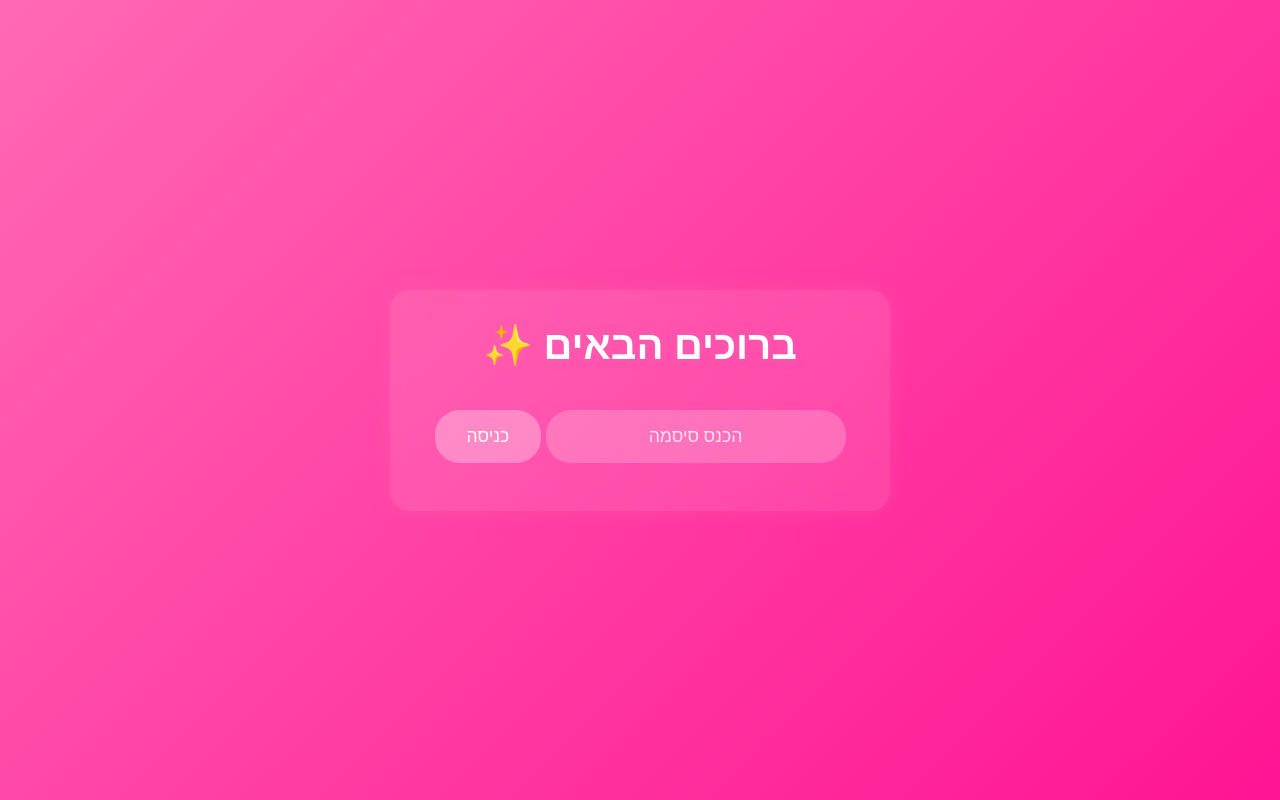
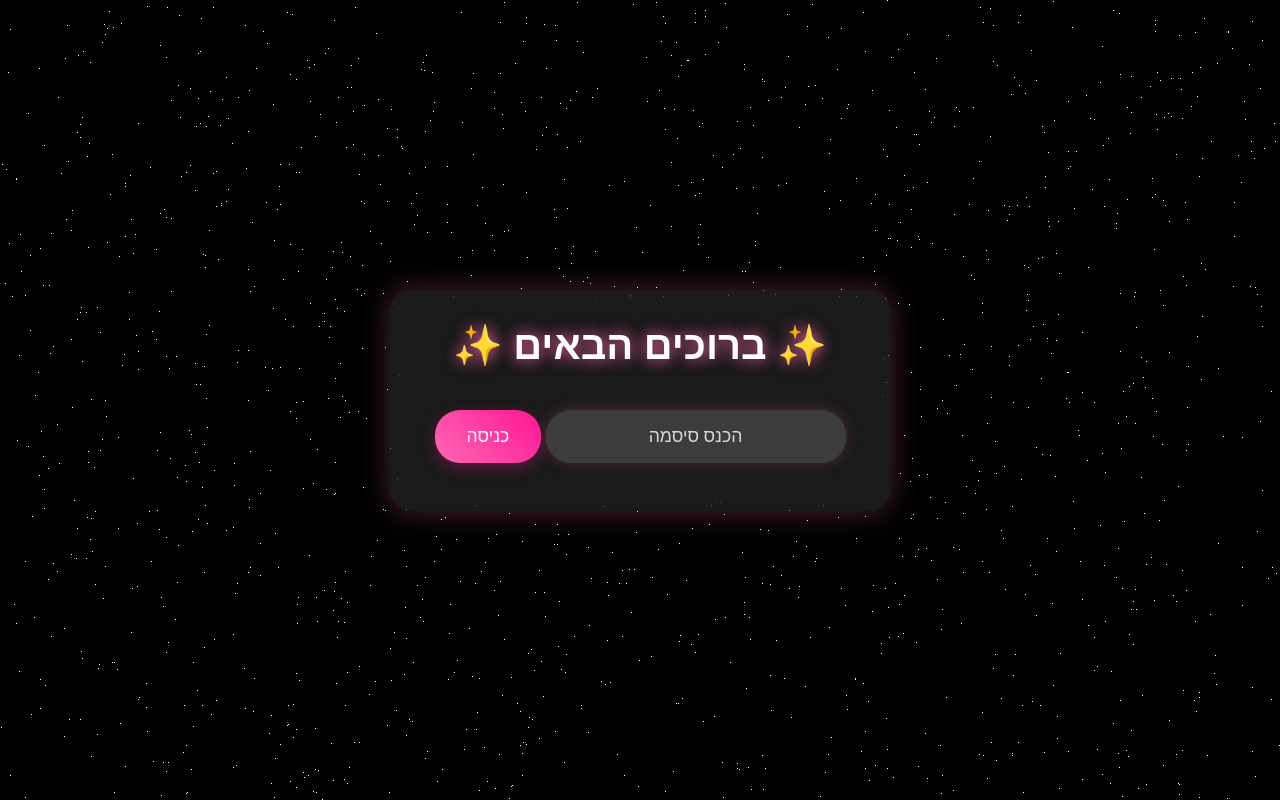
Before and after one commit to adielw8/valentine-landing, a plain HTML site: page index.html in a window 1280 px wide. Drawn offline with nearby package versions, Linux system fonts and the light colour scheme; animation ran at ten frames a second.

Commit message:
Update index.html

```diff
--- a/index.html
+++ b/index.html
@@ -4,6 +4,7 @@
     <meta charset="UTF-8">
     <meta name="viewport" content="width=device-width, initial-scale=1.0">
     <title>הודעה מיוחדת</title>
+    <script src="https://cdnjs.cloudflare.com/ajax/libs/three.js/r128/three.min.js"></script>
     <style>
         @import url('https://fonts.googleapis.com/css2?family=Varela+Round&display=swap');
 
@@ -17,15 +18,31 @@
         body {
             margin: 0;
             min-height: 100vh;
-            background: linear-gradient(135deg, #ff69b4, #ff1493);
+            background: #000;
             color: white;
+            overflow: hidden;
+        }
+
+        #background {
+            position: fixed;
+            top: 0;
+            left: 0;
+            width: 100%;
+            height: 100%;
+            z-index: 1;
+        }
+
+        .container {
+            position: relative;
+            z-index: 2;
+            height: 100vh;
             display: flex;
             justify-content: center;
             align-items: center;
-            overflow: hidden;
+            padding: 20px;
         }
 
-        .container {
+        .content-box {
             background: rgba(255, 255, 255, 0.1);
             backdrop-filter: blur(10px);
             border-radius: 20px;
@@ -33,14 +50,32 @@
             width: 90%;
             max-width: 500px;
             text-align: center;
-            box-shadow: 0 0 20px rgba(255, 105, 180, 0.3);
+            box-shadow: 0 0 30px rgba(255, 105, 180, 0.3);
+            transition: transform 0.3s ease;
+            transform-style: preserve-3d;
+            perspective: 1000px;
+        }
+
+        .content-box:hover {
+            transform: translateZ(20px);
         }
 
         h1 {
             font-size: 2.5rem;
             margin-bottom: 1.5rem;
             color: #fff;
-            text-shadow: 0 0 10px rgba(255, 105, 180, 0.5);
+            text-shadow: 0 0 15px rgba(255, 105, 180, 0.7);
+            animation: glow 2s ease-in-out infinite alternate;
+        }
+
+        @keyframes glow {
+            from {
+                text-shadow: 0 0 10px rgba(255, 105, 180, 0.7);
+            }
+            to {
+                text-shadow: 0 0 20px rgba(255, 105, 180, 0.9),
+                             0 0 30px rgba(255, 105, 180, 0.7);
+            }
         }
 
         input {
@@ -50,10 +85,19 @@
             margin: 1rem 0;
             border: none;
             border-radius: 25px;
-            background: rgba(255, 255, 255, 0.2);
+            background: rgba(255, 255, 255, 0.15);
             color: white;
             font-size: 1.1rem;
             text-align: center;
+            transition: all 0.3s;
+            box-shadow: 0 0 15px rgba(255, 105, 180, 0.2);
+        }
+
+        input:focus {
+            outline: none;
+            background: rgba(255, 255, 255, 0.2);
+            box-shadow: 0 0 20px rgba(255, 105, 180, 0.4);
+            transform: scale(1.02);
         }
 
         input::placeholder {
@@ -64,33 +108,63 @@
             padding: 1rem 2rem;
             border: none;
             border-radius: 25px;
-            background: rgba(255, 255, 255, 0.3);
+            background: linear-gradient(45deg, #ff69b4, #ff1493);
             color: white;
             font-size: 1.1rem;
             cursor: pointer;
             transition: all 0.3s;
+            box-shadow: 0 5px 15px rgba(255, 20, 147, 0.3);
         }
 
         button:hover {
-            background: rgba(255, 255, 255, 0.4);
             transform: translateY(-3px);
+            box-shadow: 0 8px 25px rgba(255, 20, 147, 0.5);
+        }
+
+        button:active {
+            transform: translateY(-1px);
         }
 
         .hidden {
             display: none;
+            opacity: 0;
+            transition: opacity 0.5s;
+        }
+
+        .visible {
+            display: block;
+            opacity: 1;
+            animation: fadeIn 1s forwards;
+        }
+
+        @keyframes fadeIn {
+            from { opacity: 0; transform: translateY(20px); }
+            to { opacity: 1; transform: translateY(0); }
         }
 
         .blessing {
             font-size: 1.3rem;
             line-height: 1.8;
             margin-top: 2rem;
+            text-shadow: 0 0 10px rgba(255, 105, 180, 0.3);
         }
 
         .signature {
             margin-top: 2rem;
             font-size: 1.5rem;
             color: white;
-            text-shadow: 0 0 10px rgba(255, 105, 180, 0.5);
+            text-shadow: 0 0 15px rgba(255, 105, 180, 0.7);
+            animation: signatureGlow 2s ease-in-out infinite alternate;
+        }
+
+        @keyframes signatureGlow {
+            from {
+                text-shadow: 0 0 10px rgba(255, 105, 180, 0.7);
+            }
+            to {
+                text-shadow: 0 0 20px rgba(255, 105, 180, 0.9),
+                             0 0 30px #ff1493;
+            }
         }
 
         .emoji {
@@ -98,20 +172,26 @@
             z-index: 1000;
             pointer-events: none;
             animation: fall linear forwards;
+            filter: drop-shadow(0 0 10px rgba(255, 105, 180, 0.5));
         }
 
         @keyframes fall {
+            from {
+                transform: translateY(-20px) rotate(0deg);
+            }
             to {
-                transform: translateY(100vh);
+                transform: translateY(100vh) rotate(360deg);
             }
         }
     </style>
 </head>
 <body>
+    <canvas id="background"></canvas>
     <div class="container">
+        <div class="content-box">
             <div id="passwordSection">
-            <h1>ברוכים הבאים ✨</h1>
-            <input type="password" id="passwordInput" placeholder="הכנס סיסמה" />
+                <h1>✨ ברוכים הבאים ✨</h1>
+                <input type="password" id="passwordInput" placeholder="הכנס סיסמה" autocomplete="off" />
                 <button onclick="tryPassword()">כניסה</button>
             </div>
 
@@ -135,8 +215,48 @@
                 </div>
             </div>
         </div>
+    </div>
 
     <script>
+        // Three.js Background
+        const scene = new THREE.Scene();
+        const camera = new THREE.PerspectiveCamera(75, window.innerWidth / window.innerHeight, 0.1, 1000);
+        const renderer = new THREE.WebGLRenderer({ canvas: document.getElementById('background'), alpha: true });
+        renderer.setSize(window.innerWidth, window.innerHeight);
+
+        // Create stars
+        const starGeometry = new THREE.BufferGeometry();
+        const starMaterial = new THREE.PointsMaterial({ color: 0xffffff, size: 0.1 });
+        const starsVertices = [];
+        for(let i = 0; i < 10000; i++) {
+            starsVertices.push(
+                (Math.random() - 0.5) * 2000,
+                (Math.random() - 0.5) * 2000,
+                -Math.random() * 2000
+            );
+        }
+        starGeometry.setAttribute('position', new THREE.Float32BufferAttribute(starsVertices, 3));
+        const stars = new THREE.Points(starGeometry, starMaterial);
+        scene.add(stars);
+
+        camera.position.z = 5;
+
+        function animate() {
+            requestAnimationFrame(animate);
+            stars.rotation.y += 0.0002;
+            stars.rotation.x += 0.0001;
+            renderer.render(scene, camera);
+        }
+        animate();
+
+        // Handle window resize
+        window.addEventListener('resize', () => {
+            camera.aspect = window.innerWidth / window.innerHeight;
+            camera.updateProjectionMatrix();
+            renderer.setSize(window.innerWidth, window.innerHeight);
+        });
+
+        // Emoji animation
         function createEmoji() {
             const emoji = document.createElement('div');
             emoji.className = 'emoji';
@@ -149,6 +269,11 @@
         }
 
         function startEmojiAnimation() {
+            // Create initial batch
+            for(let i = 0; i < 10; i++) {
+                setTimeout(() => createEmoji(), i * 100);
+            }
+            // Continue creating emojis
             setInterval(createEmoji, 300);
         }
 
@@ -157,18 +282,31 @@
             if (password === 'love') {
                 document.getElementById('passwordSection').classList.add('hidden');
                 document.getElementById('mainContent').classList.remove('hidden');
+                setTimeout(() => {
+                    document.getElementById('mainContent').classList.add('visible');
                     startEmojiAnimation();
+                }, 100);
             } else {
                 alert('סיסמה שגויה. נסה שוב!');
                 document.getElementById('passwordInput').value = '';
+                document.getElementById('passwordInput').focus();
             }
         }
 
+        // Handle Enter key
         document.getElementById('passwordInput').addEventListener('keypress', function(e) {
             if (e.key === 'Enter') {
                 tryPassword();
             }
         });
+
+        // Add hover effect to content box
+        const contentBox = document.querySelector('.content-box');
+        document.addEventListener('mousemove', (e) => {
+            const xAxis = (window.innerWidth / 2 - e.pageX) / 25;
+            const yAxis = (window.innerHeight / 2 - e.pageY) / 25;
+            contentBox.style.transform = `rotateY(${xAxis}deg) rotateX(${yAxis}deg)`;
+        });
     </script>
 </body>
 </html>
```
Lines whose indentation alone changed are shown as unchanged.
